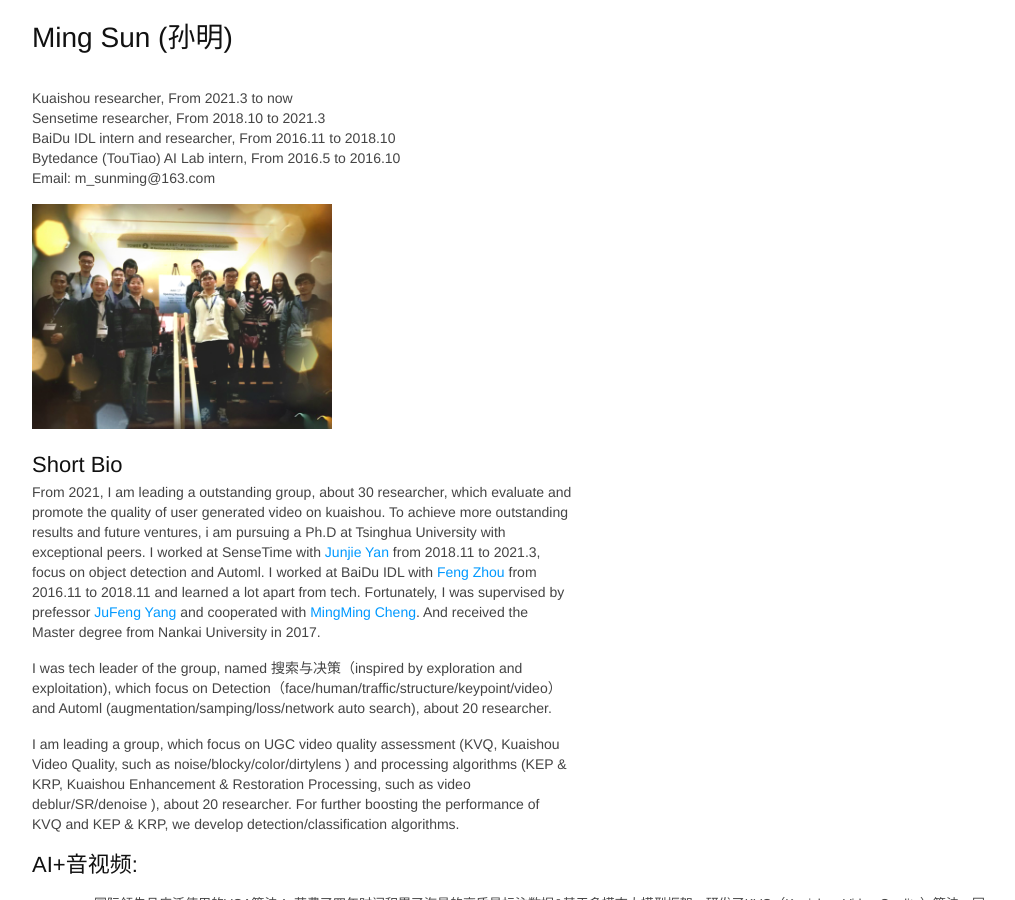
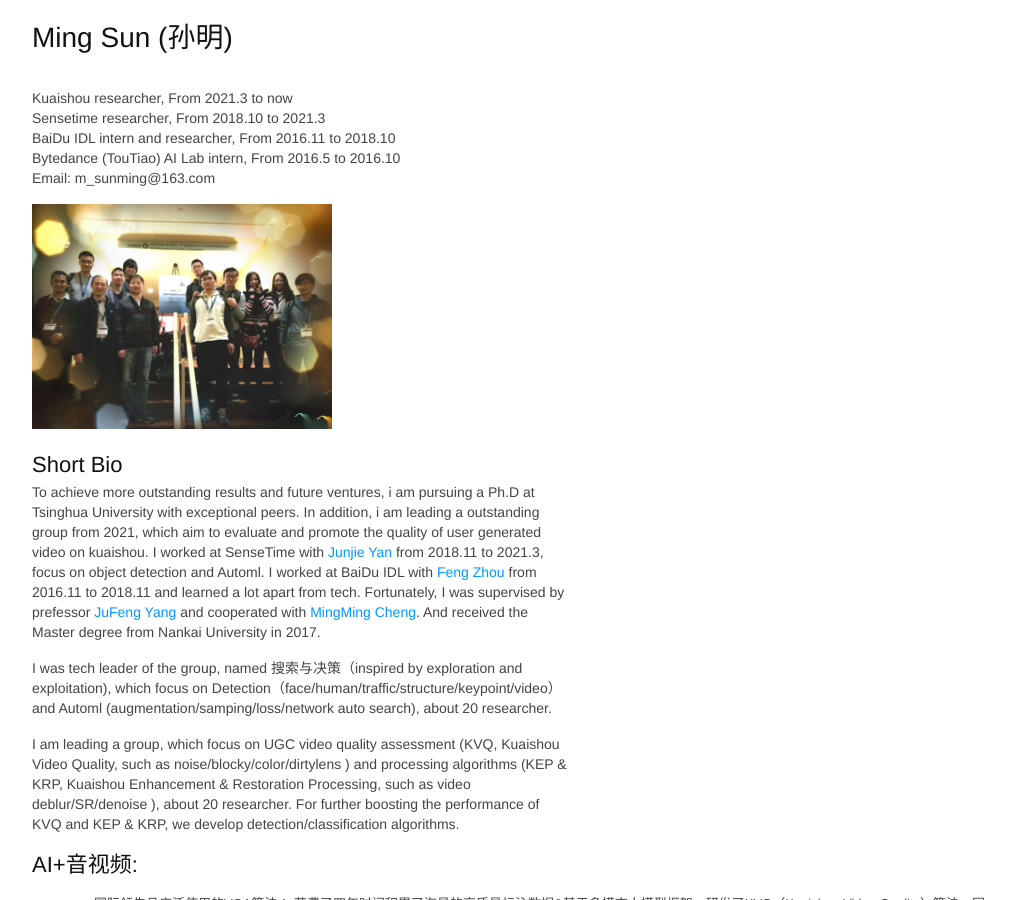
Before and after one commit to msunming/msunming.github.io, a Jekyll site: the page index.html, which Jekyll copies as it is, in a window 1280 px wide and 900 px high. Shown: the whole window, without its empty margins (128-1143 px from the left). Built offline with Jekyll 4.4.1, drawn with Linux system fonts in a browser that asks for light colours.

Commit message:
Update index.html

```diff
--- a/index.html
+++ b/index.html
@@ -450,8 +450,8 @@ pre .markdown .emphasis {
 		</p>
 		<p><img src='./Image/me.jpg', width='300'></p>
 		<h2>Short Bio</h2>
-        <p> From 2021, I am leading a outstanding group, about 30 researcher, which evaluate and promote the quality of user generated video on kuaishou.
-	    To achieve more outstanding results and future ventures, i am pursuing a Ph.D at Tsinghua University with exceptional peers.
+        <p> To achieve more outstanding results and future ventures, i am pursuing a Ph.D at Tsinghua University with exceptional peers.
+	    In addition, i am leading a outstanding group from 2021,  which aim to evaluate and promote the quality of user generated video on kuaishou.
 	    I worked at SenseTime with <a href="https://yan-junjie.github.io/">Junjie Yan </a> from 2018.11 to 2021.3, focus on object detection and Automl.
             I worked at BaiDu IDL with <a href="http://f-zhou.com/">Feng Zhou</a> from 2016.11 to 2018.11 and learned a lot apart from tech.
 			Fortunately, I was supervised by prefessor <a href="http://cv.nankai.edu.cn/">JuFeng Yang</a> and cooperated with <a href="http://mmcheng.net/zh/cmm/">MingMing Cheng</a>.
```
